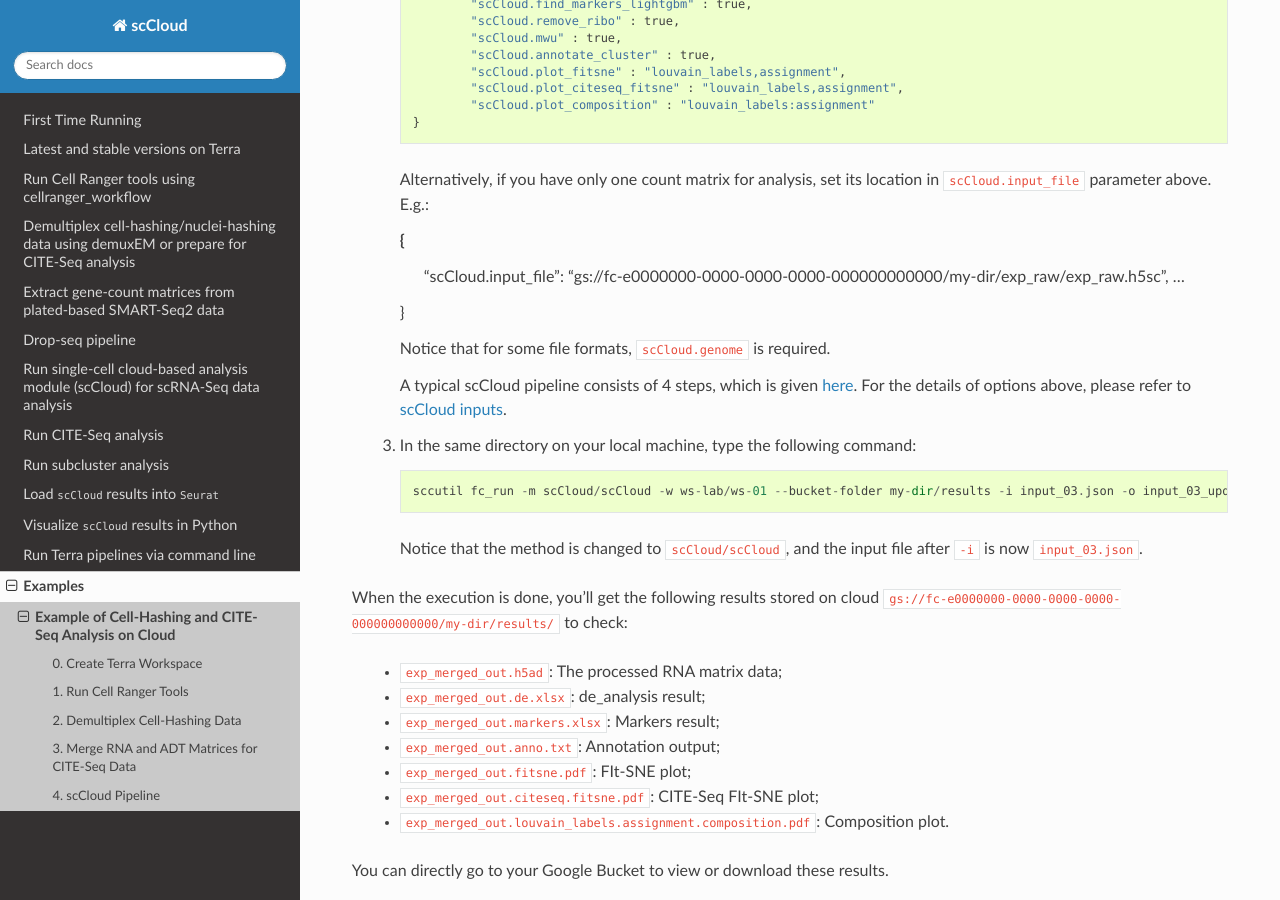
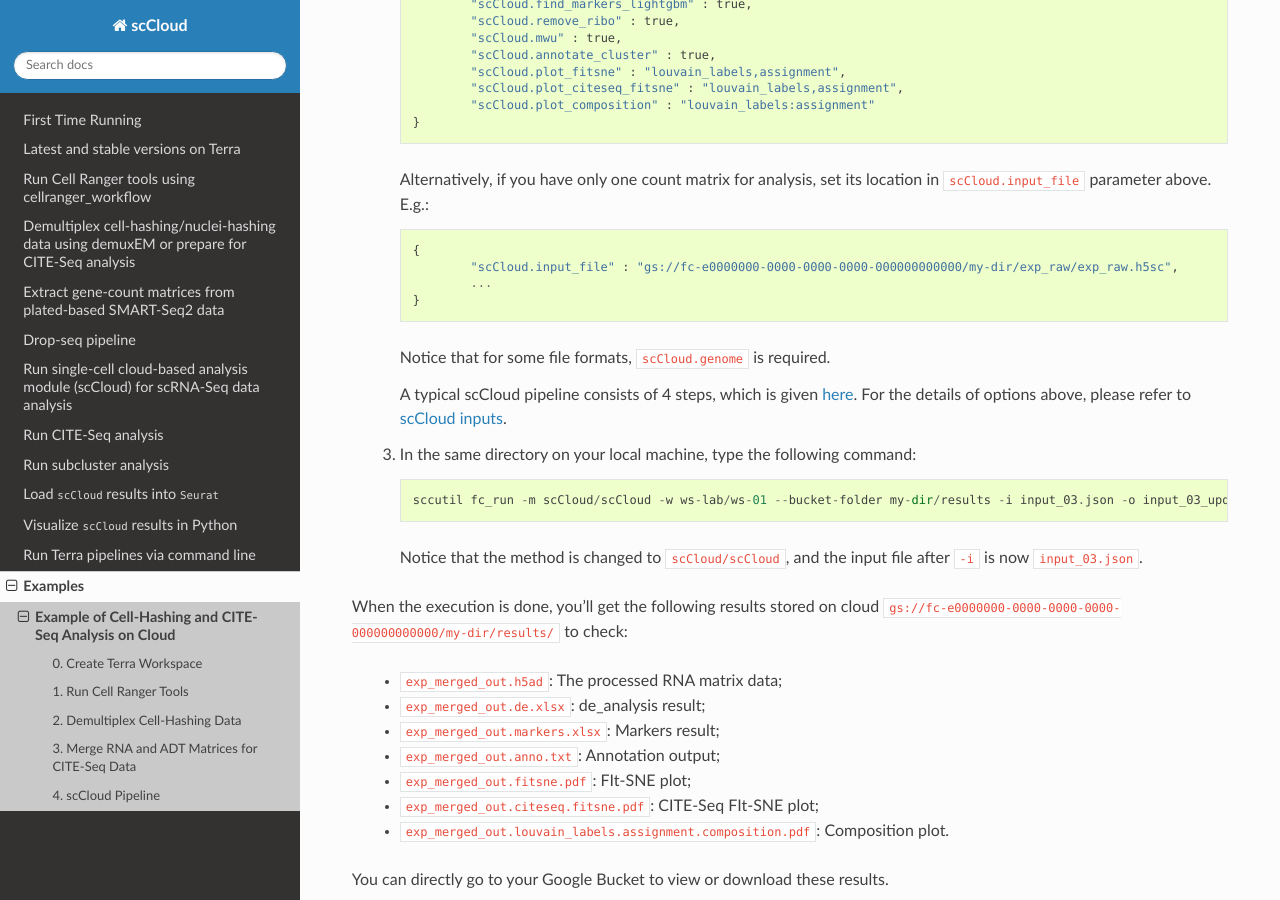
Before and after one commit to lilab-bcb/cumulus, a Sphinx documentation site: the page built from docs/examples/example_hashing_citeseq.rst, in a window 1280 px wide and 900 px high, scrolled down 4570 px. Built offline with Sphinx 7.4.7 and the Read the Docs theme 2.0.0, drawn with Linux system fonts in a browser that asks for light colours.

Commit message:
fix indentation issue

```diff
--- a/docs/examples/example_hashing_citeseq.rst
+++ b/docs/examples/example_hashing_citeseq.rst
@@ -201,12 +201,12 @@ The following steps are done on your local machine:
 			"scCloud.plot_composition" : "louvain_labels:assignment"
 		}
 
-	   Alternatively, if you have only one count matrix for analysis, set its location in ``scCloud.input_file`` parameter above. E.g.:
+	   Alternatively, if you have only one count matrix for analysis, set its location in ``scCloud.input_file`` parameter above. E.g.::
 
-	   {
-	   	"scCloud.input_file": "gs://fc-e0000000-0000-0000-0000-000000000000/my-dir/exp_raw/exp_raw.h5sc",
-	   	...
-	   }
+		{
+			"scCloud.input_file" : "gs://fc-e0000000-0000-0000-0000-000000000000/my-dir/exp_raw/exp_raw.h5sc",
+			...
+		}
 
 	   Notice that for some file formats, ``scCloud.genome`` is required.
 
```
